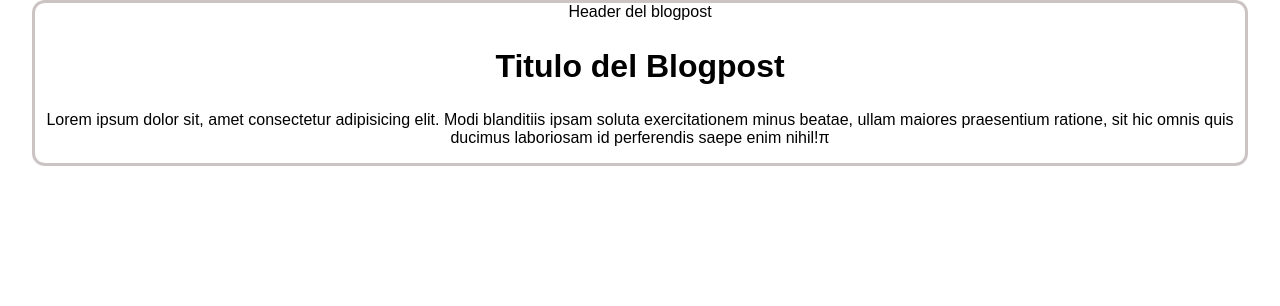
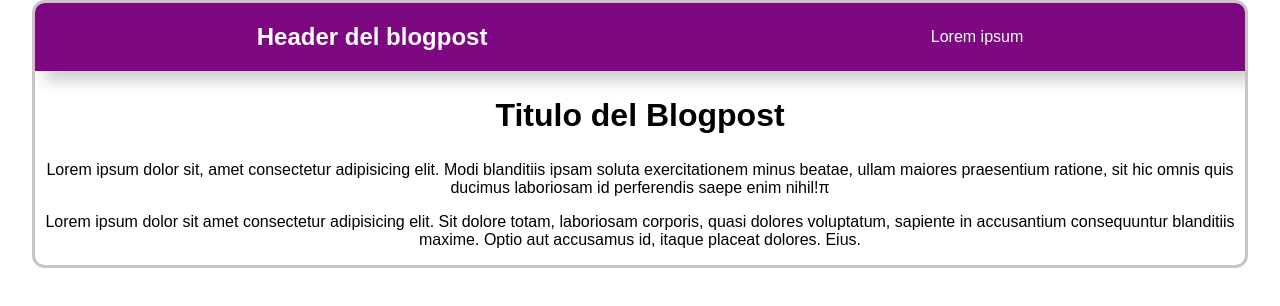
Before and after one commit to BryanMarianoDominguez/prueba, a plain HTML site: page index.html in a window 1280 px wide. Drawn offline with Linux system fonts and the light colour scheme.

Commit message:
new header style

```diff
--- a/index.html
+++ b/index.html
@@ -12,11 +12,14 @@
     <article class="blogpost">
 
         <header class="blogpost__header">
-            Header del blogpost
+            <h2 class="blogpost__header-title">Header del blogpost</h2>
+            <p class="blogpost__header-text">Lorem ipsum</p>
         </header>
 
         <h1 class="blogpost__title">Titulo del Blogpost</h1>
         <p class="blogpost__content">Lorem ipsum dolor sit, amet consectetur adipisicing elit. Modi blanditiis ipsam soluta exercitationem minus beatae, ullam maiores praesentium ratione, sit hic omnis quis ducimus laboriosam id perferendis saepe enim nihil!π</p>
+
+        <p class="blogpost__content">Lorem ipsum dolor sit amet consectetur adipisicing elit. Sit dolore totam, laboriosam corporis, quasi dolores voluptatum, sapiente in accusantium consequuntur blanditiis maxime. Optio aut accusamus id, itaque placeat dolores. Eius.</p>
 
     </article>
 
--- a/style.css
+++ b/style.css
@@ -11,6 +11,7 @@ body {
     margin: 0 2rem;
     padding: 0 auto;
     text-align: center;
+    overflow: hidden;
 }
 
 .blogpost__title {
@@ -26,4 +27,12 @@ body {
 
 .blogpost__header {
     font-size: 1rem;
+    display: flex;
+    justify-content: space-around;
+    align-items: center;
+    height: 20%;
+    width: 100%;
+    background-color: #7d0881;
+    color: #ffffff;
+    box-shadow: 10px 10px 15px rgba(0, 0, 0, 0.2);
 }
```
